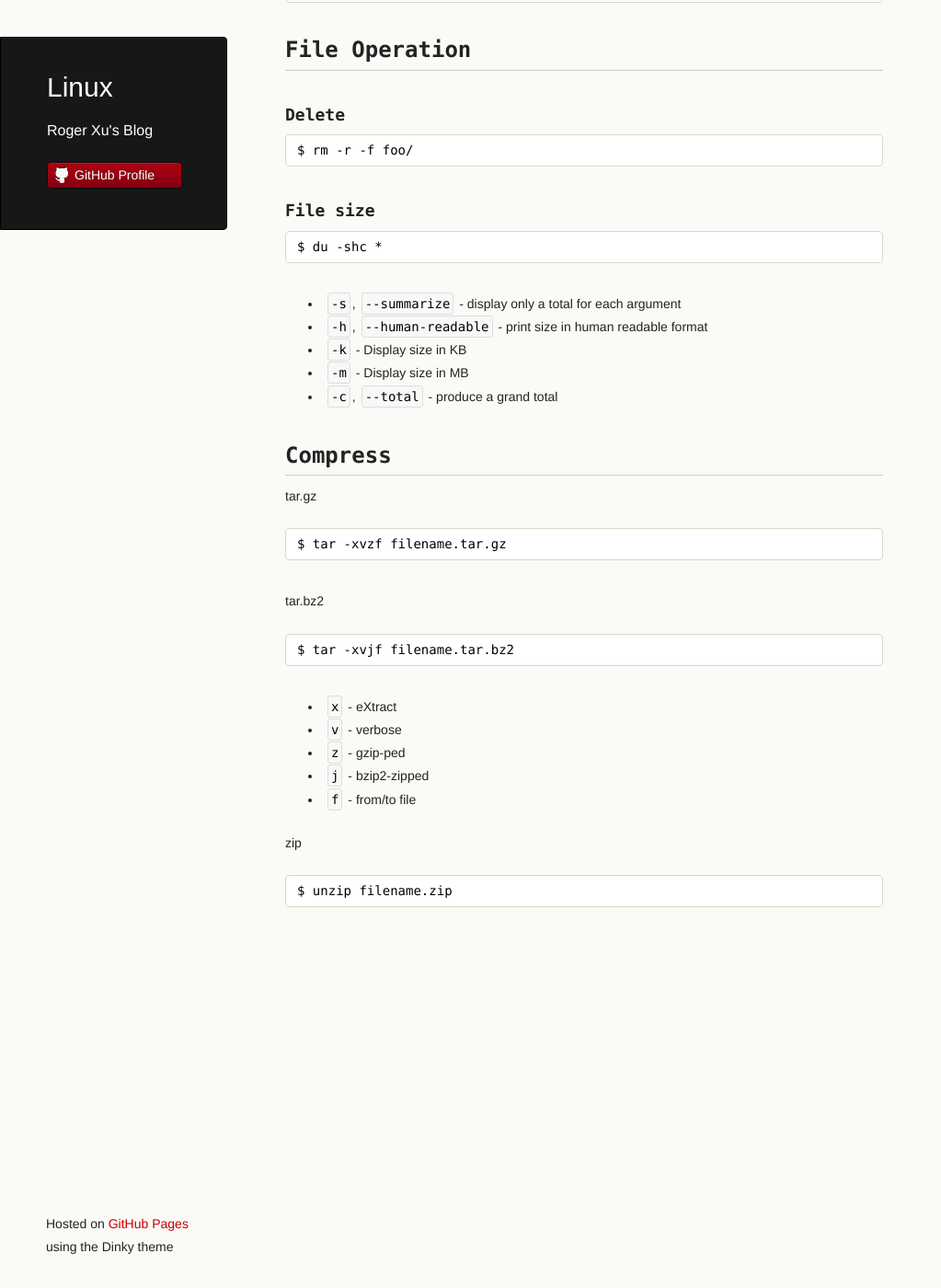
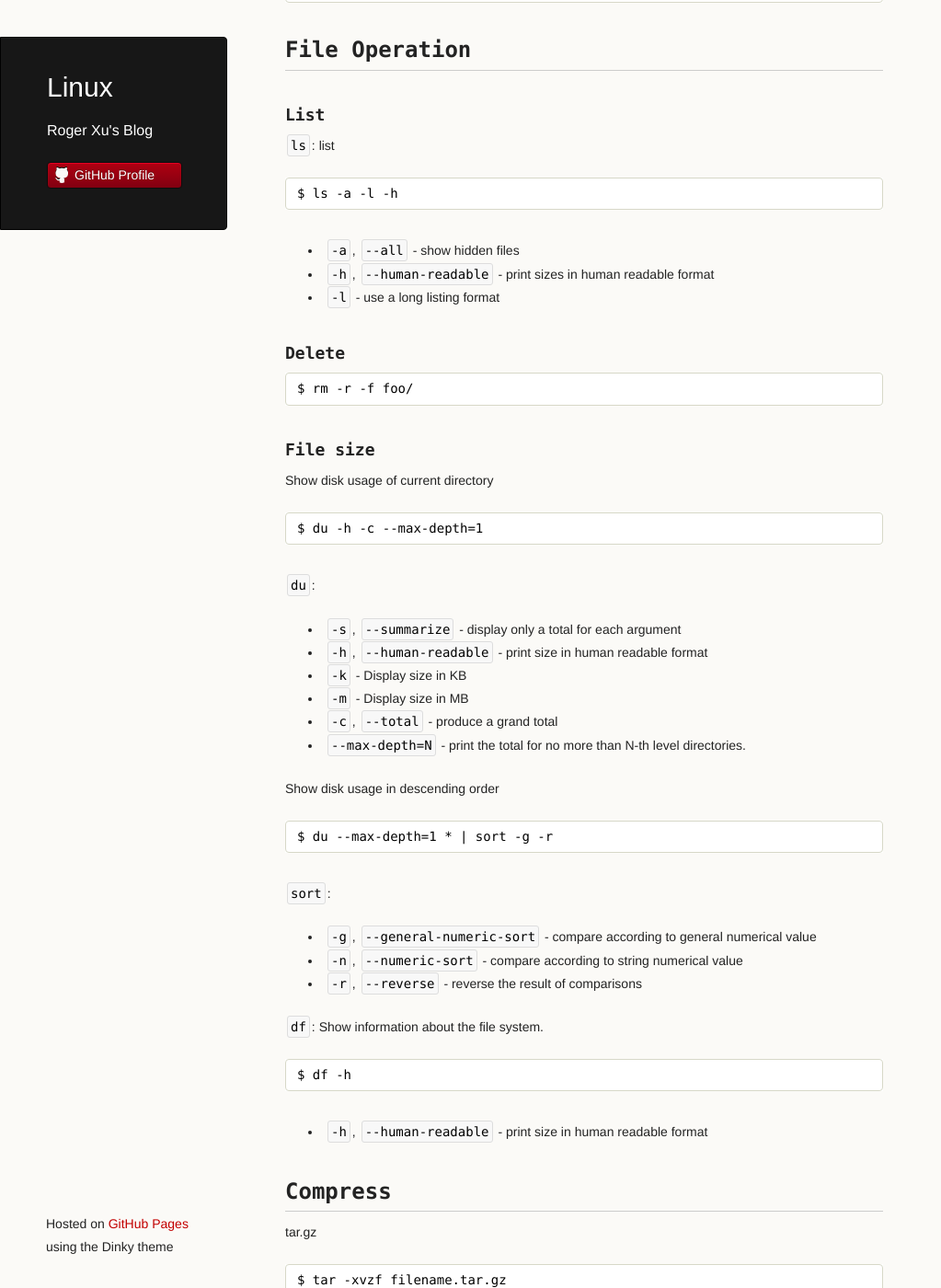
Before and after one commit to rogerxu/rogerxu.github.io, a Jekyll site: the page built from _posts/2013-06-26-linux.md, in a window 1280 px wide and 1400 px high, scrolled down 642 px. Shown: the whole window at 92% size, without its empty margins (0-1023 px from the left). Built offline with Jekyll 4.4.1, drawn with Linux system fonts in a browser that asks for light colours.

Commit message:
Add 'df' command for Linux post.

```diff
--- a/_posts/2013-06-26-linux.md
+++ b/_posts/2013-06-26-linux.md
@@ -25,19 +25,51 @@ Kernel version and gcc version
 
 ## File Operation
 
+### List
+
+`ls`: list
+
+    $ ls -a -l -h
+
+* `-a`, `--all` - show hidden files
+* `-h`, `--human-readable` - print sizes in human readable format
+* `-l` - use a long listing format
+
 ### Delete
 
     $ rm -r -f foo/
 
 ### File size
 
-    $ du -shc *
+Show disk usage of current directory
+
+    $ du -h -c --max-depth=1
+
+`du`:
 
 * `-s`, `--summarize` - display only a total for each argument
 * `-h`, `--human-readable` - print size in human readable format
 * `-k` - Display size in KB
 * `-m` - Display size in MB
 * `-c`, `--total` - produce a grand total
+* `--max-depth=N` - print the total for no more than N-th level directories.
+
+Show disk usage in descending order
+
+    $ du --max-depth=1 * | sort -g -r
+
+`sort`:
+
+* `-g`, `--general-numeric-sort` - compare according to general numerical value
+* `-n`, `--numeric-sort` - compare according to string numerical value
+* `-r`, `--reverse` - reverse the result of comparisons
+
+
+`df`: Show information about the file system.
+
+    $ df -h
+
+* `-h`, `--human-readable` - print size in human readable format
 
 ## Compress
 
```
